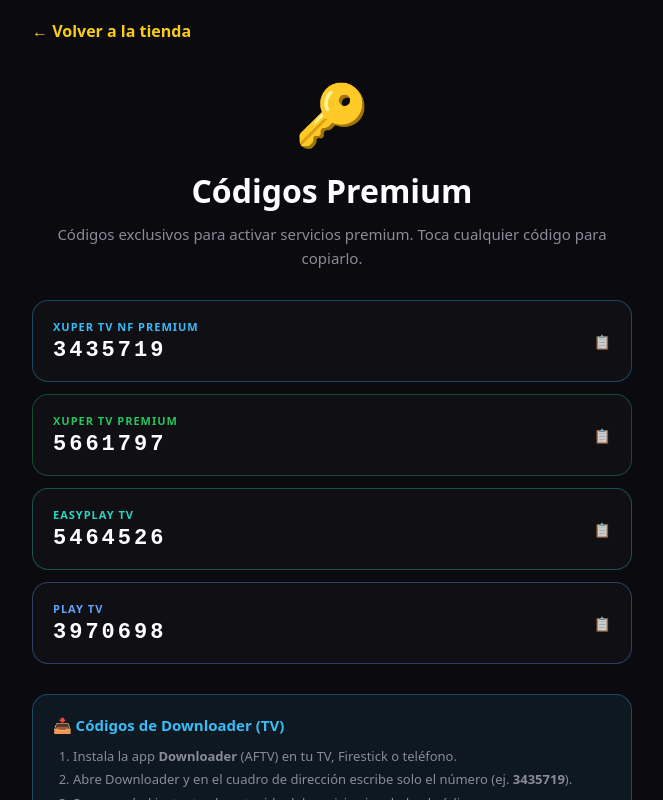
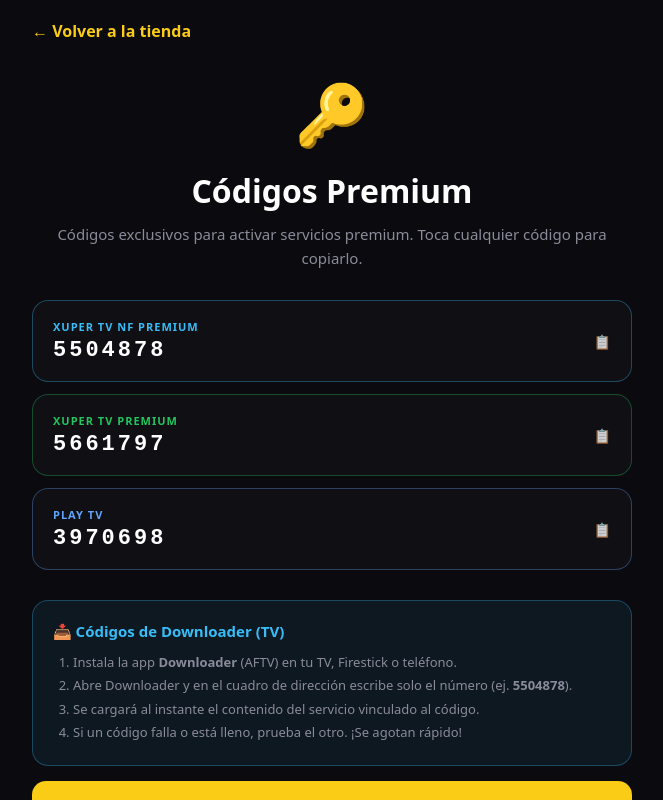
Before and after one commit to Ema242vu/APPS, a Next.js app: page /codigos in a window 1280 px wide. Both pictures are taken after a click on the button "👆 CLICK AQUÍ". Shown: the top 800 px of the page, without its empty margins (308-971 px from the left). Built offline with nearby package versions, Linux system fonts and the light colour scheme.

Commit message:
Actualiza código de Xuper a 5504878 y elimina EasyPlay

```diff
--- a/components/CodigosList.tsx
+++ b/components/CodigosList.tsx
@@ -11,9 +11,8 @@ const codigos: {
   color: string;
   tipo: "downloader" | "activacion";
 }[] = [
-  { servicio: "Xuper TV NF Premium", codigo: "3435719", color: "#38bdf8", tipo: "downloader" },
+  { servicio: "Xuper TV NF Premium", codigo: "5504878", color: "#38bdf8", tipo: "downloader" },
   { servicio: "Xuper TV Premium", codigo: "5661797", color: "#22c55e", tipo: "downloader" },
-  { servicio: "EasyPlay TV", codigo: "5464526", color: "#2dd4bf", tipo: "downloader" },
   { servicio: "Play TV", codigo: "3970698", color: "#60a5fa", tipo: "downloader" },
 ];
 
@@ -120,7 +119,7 @@ export default function CodigosList() {
               <h3 style={{ fontSize: "15px", fontWeight: "bold", color: "#38bdf8", margin: "0 0 10px 0" }}>📥 Códigos de Downloader (TV)</h3>
               <ol style={{ color: "var(--text-muted)", fontSize: "13px", lineHeight: 1.8, margin: 0, paddingLeft: "20px" }}>
                 <li>Instala la app <b>Downloader</b> (AFTV) en tu TV, Firestick o teléfono.</li>
-                <li>Abre Downloader y en el cuadro de dirección escribe solo el número (ej. <b>3435719</b>).</li>
+                <li>Abre Downloader y en el cuadro de dirección escribe solo el número (ej. <b>5504878</b>).</li>
                 <li>Se cargará al instante el contenido del servicio vinculado al código.</li>
                 <li>Si un código falla o está lleno, prueba el otro. ¡Se agotan rápido!</li>
               </ol>
```
